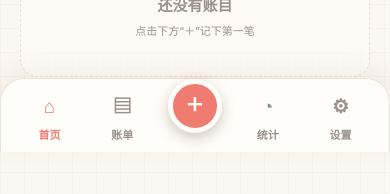
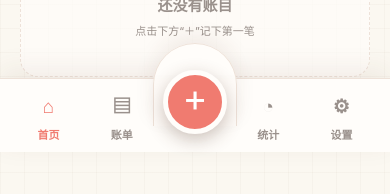
Before and after one commit to xdw-h/money, a Vue app: page / in a window 390 px wide. Shown: the part 692-886 px from the top of the page. Built offline with nearby package versions, Linux system fonts and the light colour scheme.

Commit message:
build mobile bookkeeping PWA

```diff
--- a/src/styles/base.css
+++ b/src/styles/base.css
@@ -18,11 +18,12 @@ a { color: inherit; text-decoration: none; }
   position: fixed; z-index: 20; bottom: 0; left: 50%; transform: translateX(-50%);
   width: min(100%, 430px); height: calc(74px + var(--safe-bottom)); padding: 8px 12px var(--safe-bottom);
   display: grid; grid-template-columns: repeat(5, 1fr); align-items: center;
-  background: color-mix(in srgb, var(--surface) 96%, transparent); border: 1px solid var(--border); border-bottom: 0; border-radius: 24px 24px 0 0; box-shadow: 0 -8px 28px rgba(var(--shadow),.08); backdrop-filter: blur(14px);
+  background: color-mix(in srgb, var(--surface) 96%, transparent); border-top: 1px solid var(--border); box-shadow: 0 -8px 28px rgba(var(--shadow),.08); backdrop-filter: blur(14px);
 }
-.bottom-nav > a { min-width: 0; min-height: 52px; display: grid; place-items: center; gap: 2px; font-size: 11px; font-weight: 650; color: var(--muted); }
+.bottom-nav::before { content: ''; position: absolute; z-index: -1; top: -36px; left: 50%; width: 82px; height: 82px; transform: translateX(-50%); border: 1px solid var(--border); border-bottom: 0; border-radius: 50% 50% 0 0; background: color-mix(in srgb, var(--surface) 96%, transparent); box-shadow: 0 -8px 20px rgba(var(--shadow),.08); }
+.bottom-nav > a { position: relative; z-index: 1; min-width: 0; min-height: 52px; display: grid; place-items: center; gap: 2px; font-size: 11px; font-weight: 650; color: var(--muted); }
 .bottom-nav > a::before { content: attr(data-icon); font-size: 19px; line-height: 1; }
 .bottom-nav > a.router-link-active { color: var(--primary); }
-.bottom-nav .add-record { justify-self: center; width: 54px; height: 54px; min-height: 54px; margin-top: -28px; border: 5px solid var(--surface); border-radius: 50%; background: var(--primary); color: white; box-shadow: 0 5px 14px rgba(var(--shadow),.28); font-size: 0; }
-.bottom-nav .add-record::before { content: '+'; font-size: 30px; font-weight: 400; }
+.bottom-nav .add-record { justify-self: center; width: 64px; height: 64px; min-height: 64px; margin-top: -36px; border: 5px solid var(--surface); border-radius: 50%; background: var(--primary); color: white; box-shadow: 0 6px 18px rgba(var(--shadow),.3); font-size: 0; }
+.bottom-nav .add-record::before { content: '+'; font-size: 38px; font-weight: 400; line-height: 1; }
 @media (prefers-reduced-motion: reduce) { *, *::before, *::after { scroll-behavior: auto !important; transition: none !important; } }
```
